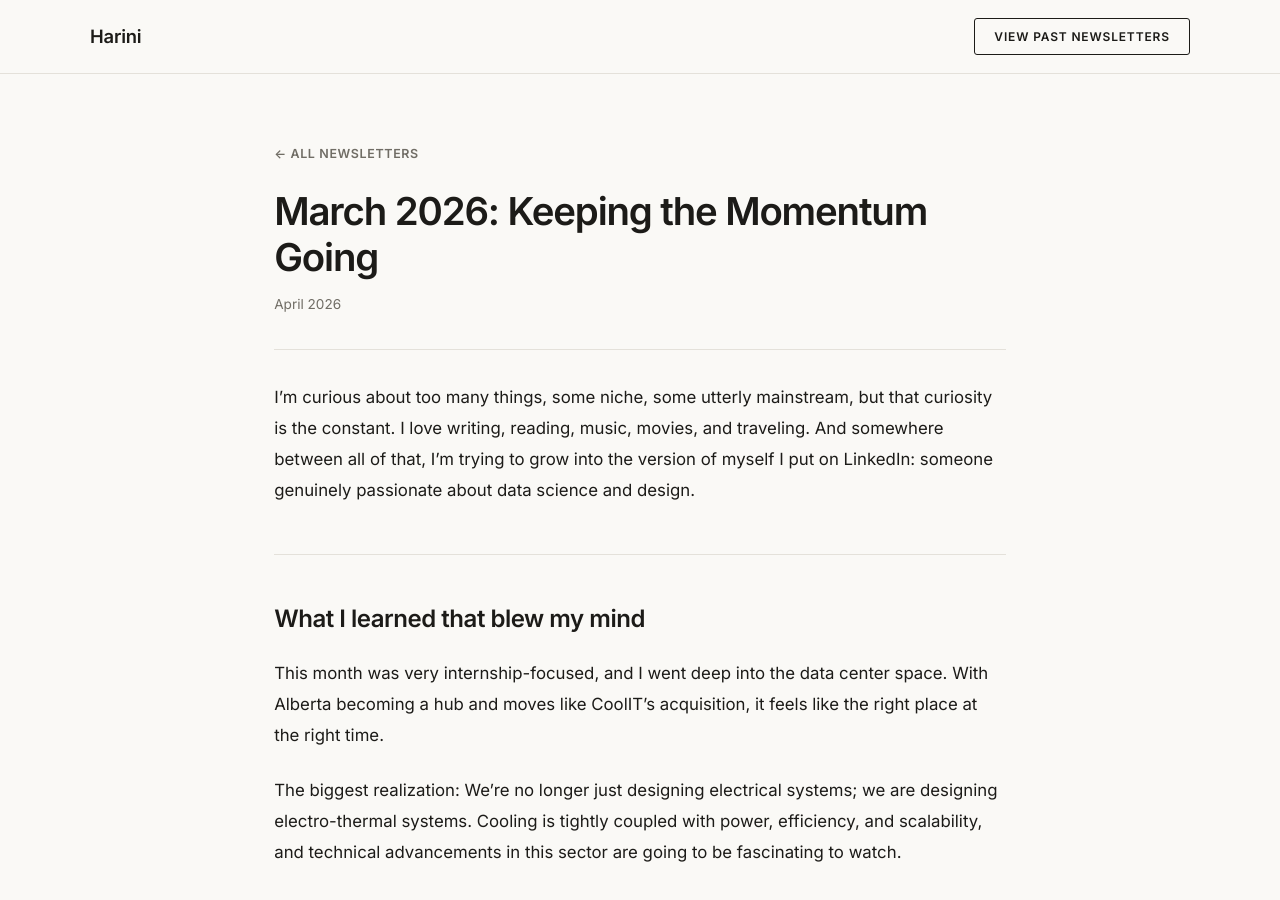
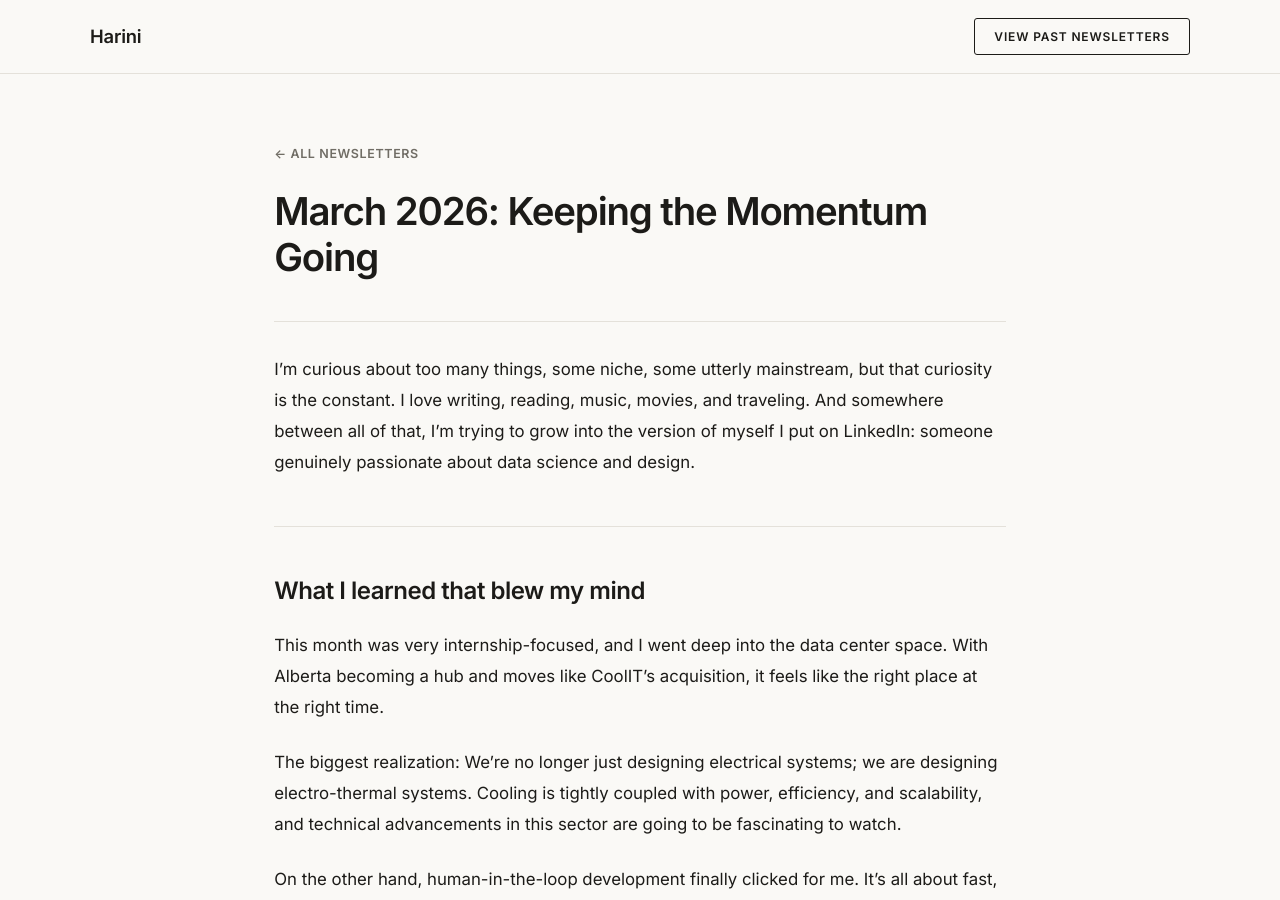
Before and after one commit to Harini-UW/harini.lol, a Jekyll site: the page built from _posts/2026-03-01-march-2026.md, in a window 1280 px wide and 900 px high. Built offline with Jekyll 4.4.1, drawn with Linux system fonts in a browser that asks for light colours; some web fonts are replaced.

Commit message:
Remove date from post layout, update walle image
Co-Authored-By: Claude Sonnet 4.6 <noreply@anthropic.com>

```diff
--- a/_layouts/post.html
+++ b/_layouts/post.html
@@ -8,9 +8,6 @@ layout: default
       ← All newsletters
     </a>
     <h1 class="post-page__title">{{ page.title }}</h1>
-    <time class="post-page__date" datetime="{{ page.date | date_to_xmlschema }}">
-      {{ page.date | date: "%B %Y" }}
-    </time>
   </header>
 
   <div class="post-content">
```
Also changed, not shown: _posts/2026-03-01-march-2026.md (+1 -1 lines), assets/images/march/walle.jpg (added), assets/images/march/walle.webp (deleted).
